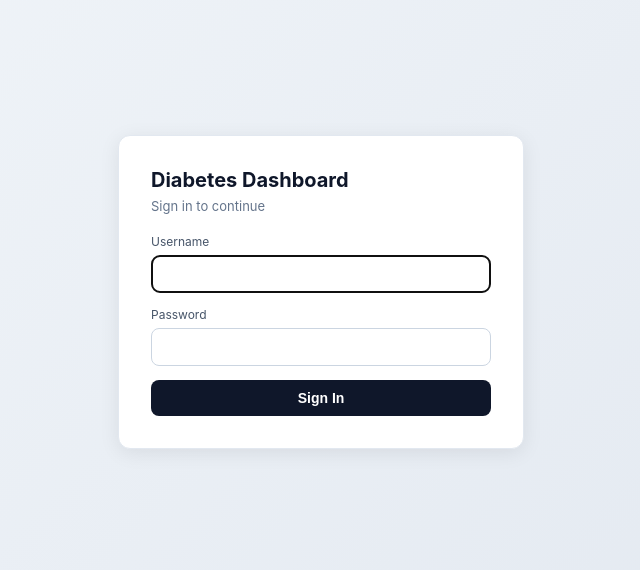
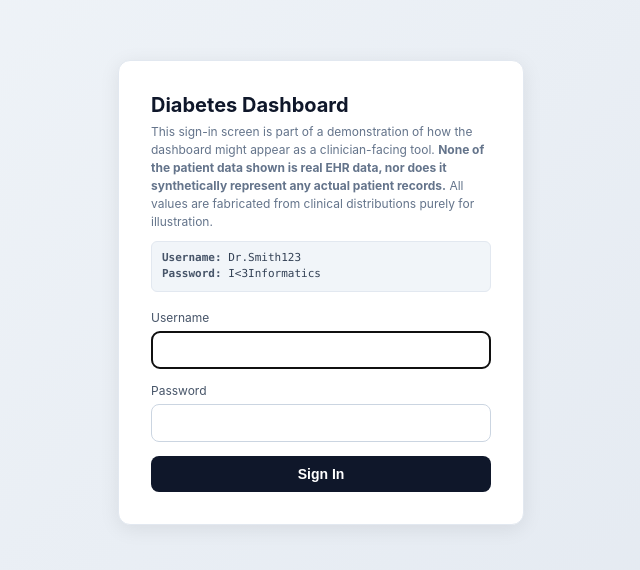
Before and after one commit to ketteringg/A1C_Prediction_Clinician_Interface, a Next.js app: page /login in a window 1280 px wide. Shown: the part 108-678 px from the top of the page, without its empty margins (319-959 px from the left). Built offline with nearby package versions, Linux system fonts and the light colour scheme.

Commit message:
Update page.jsx

```diff
--- a/app/login/page.jsx
+++ b/app/login/page.jsx
@@ -43,9 +43,19 @@ function LoginForm() {
       <h1 style={{ margin: "0 0 6px", fontSize: 20, color: "#0f172a" }}>
         Diabetes Dashboard
       </h1>
-      <p style={{ margin: "0 0 20px", fontSize: 13, color: "#64748b" }}>
-        Sign in to continue
-      </p>
+      <div style={{ margin: "0 0 18px", fontSize: 12, color: "#64748b", lineHeight: 1.5 }}>
+        <p style={{ margin: "0 0 10px" }}>
+          This sign-in screen is part of a demonstration of how the dashboard might appear as a clinician-facing tool. <strong>None of the patient data shown is real EHR data, nor does it synthetically represent any actual patient records.</strong> All values are fabricated from clinical distributions purely for illustration.
+        </p>
+        <div style={{
+          background: "#f1f5f9", border: "1px solid #e2e8f0", borderRadius: 6,
+          padding: "8px 10px", fontFamily: "ui-monospace, SFMono-Regular, Menlo, monospace",
+          fontSize: 11, color: "#334155",
+        }}>
+          <div><strong style={{ color: "#475569" }}>Username:</strong> Dr.Smith123</div>
+          <div><strong style={{ color: "#475569" }}>Password:</strong> I&lt;3Informatics</div>
+        </div>
+      </div>
       <label style={{ display: "block", fontSize: 12, color: "#475569", marginBottom: 6 }}>
         Username
       </label>
```
